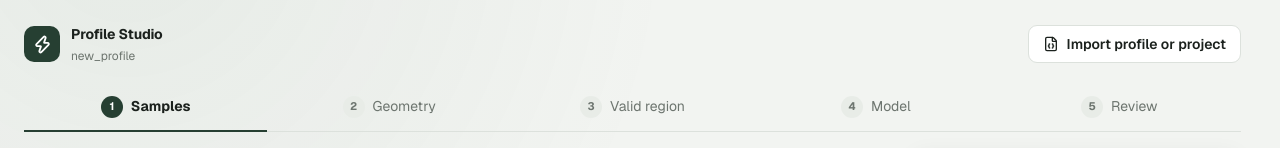
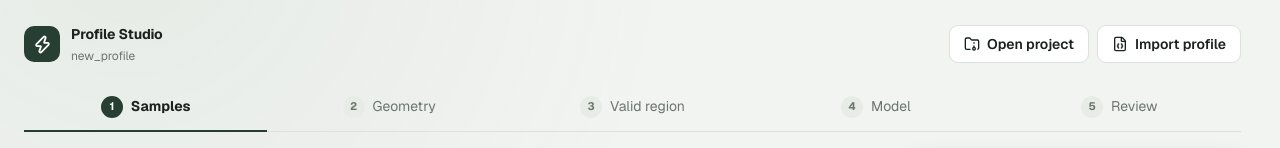
Before and after one commit to domenravnik/profile-studio, a Next.js app: page / in a window 1280 px wide. Shown: the top 148 px of the page. Built offline with nearby package versions, Linux system fonts and the light colour scheme.

Commit message:
Separate project and profile import functionality into distinct inputs and update UI labels accordingly

```diff
--- a/app/page.tsx
+++ b/app/page.tsx
@@ -8,6 +8,7 @@ import {
   Crop,
   Download,
   FileJson,
+  FolderArchive,
   Grid3X3,
   Hexagon,
   Image as ImageIcon,
@@ -889,7 +890,8 @@ export default function Home() {
   const [hoveredTileId, setHoveredTileId] = useState<number | null>(null);
 
   const uploadInputRef = useRef<HTMLInputElement>(null);
-  const importInputRef = useRef<HTMLInputElement>(null);
+  const projectInputRef = useRef<HTMLInputElement>(null);
+  const profileInputRef = useRef<HTMLInputElement>(null);
   const svgRef = useRef<SVGSVGElement>(null);
   const maskPreviewRef = useRef<HTMLCanvasElement>(null);
   const processedPreviewRef = useRef<HTMLCanvasElement>(null);
@@ -2060,7 +2062,7 @@ export default function Home() {
       setStep("review");
   };
 
-  const handleImportProfile = async (
+  const handleImport = async (
     event: ChangeEvent<HTMLInputElement>,
   ) => {
     const file = event.target.files?.[0];
@@ -2733,19 +2735,34 @@ export default function Home() {
         <div className="topbar-action-area">
           <div className="topbar-actions">
             <input
-              ref={importInputRef}
+              ref={projectInputRef}
               type="file"
-              accept=".json,.zip,application/json,application/zip"
+              accept=".zip,application/zip"
               hidden
-              onChange={handleImportProfile}
+              onChange={handleImport}
+            />
+            <input
+              ref={profileInputRef}
+              type="file"
+              accept=".json,application/json"
+              hidden
+              onChange={handleImport}
             />
             <button
               className="button button-secondary"
               type="button"
-              onClick={() => importInputRef.current?.click()}
+              onClick={() => projectInputRef.current?.click()}
+            >
+              <FolderArchive size={16} />
+              Open project
+            </button>
+            <button
+              className="button button-secondary"
+              type="button"
+              onClick={() => profileInputRef.current?.click()}
             >
               <FileJson size={16} />
-              Import profile or project
+              Import profile
             </button>
           </div>
           {importMessage && (
```
